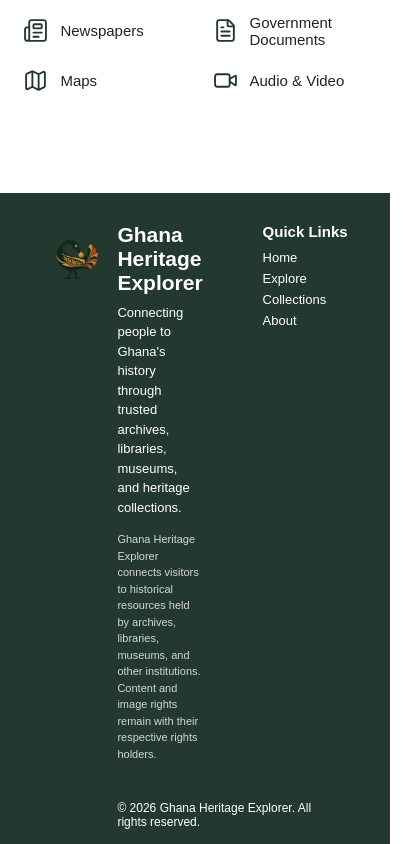
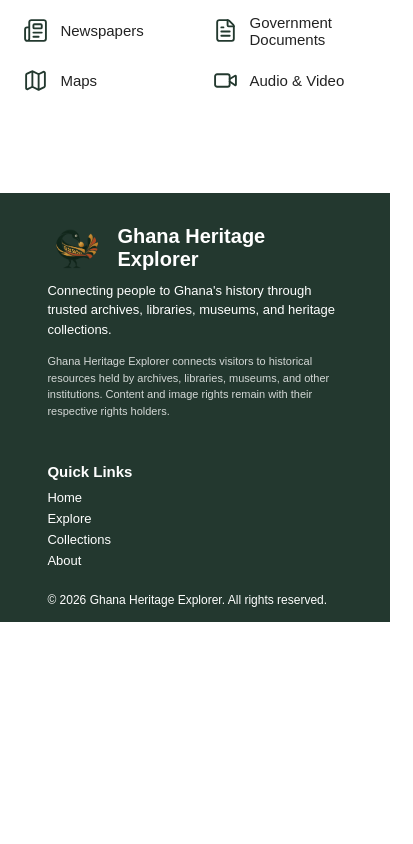
Before and after one commit to angiecharis/ghana-heritage-explorer, a plain HTML site: page index.html in a window 390 px wide. Shown: the part 3821-4665 px from the top of the page, 413 px wide, since content can reach past the window. After the commit the page ends 4443 px from the top, so only its background shows below. Drawn offline with nearby package versions, Linux system fonts and the light colour scheme.

Commit message:
Add files via upload

```diff
--- a/style.css
+++ b/style.css
@@ -1873,3 +1873,39 @@ footer li {
 .independence-photos-hero::after {
     right: -280px !important;
 }
+
+
+/* MOBILE FOOTER FIX */
+@media (max-width: 650px) {
+
+    .footer-content,
+    body:has(.colonial-explore) .footer-content {
+        flex-direction: column;
+        gap: 30px;
+    }
+
+    .footer-about {
+        width: 100%;
+        max-width: 100%;
+    }
+
+    .footer-about p {
+        margin-left: 0;
+    }
+
+    .footer-brand h2 {
+        font-size: 20px;
+    }
+
+    .footer-links {
+        width: 100%;
+    }
+
+    .footer-bottom {
+        padding-left: 0;
+    }
+
+    body:has(.search-section) .copyright {
+        margin-left: 0;
+    }
+}
```
